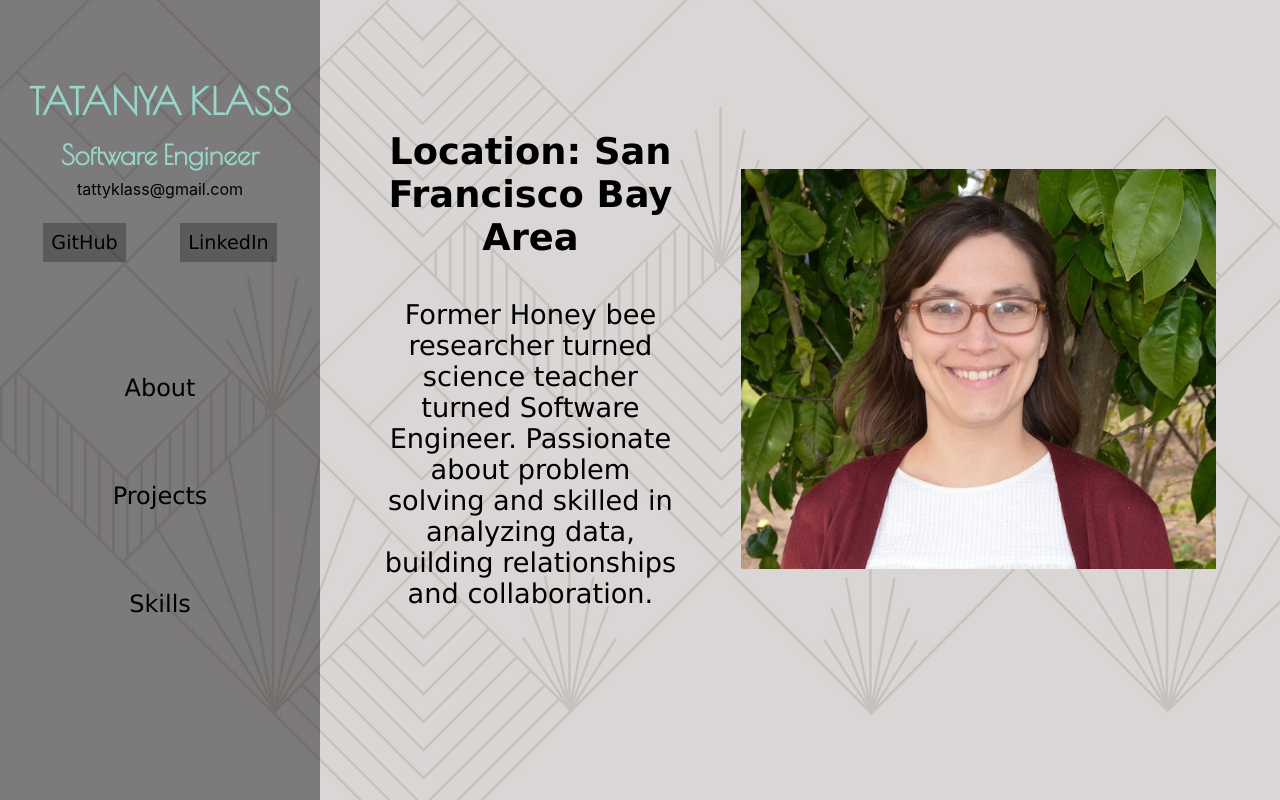
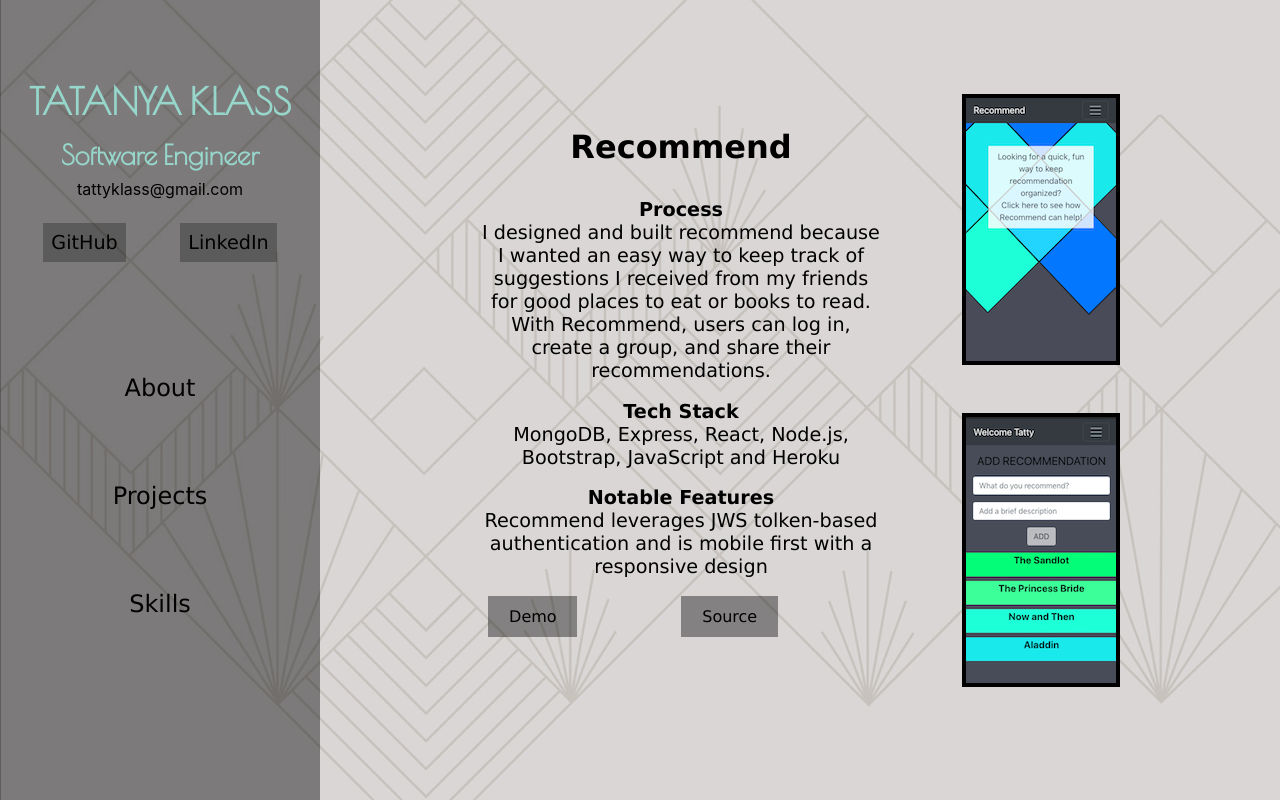
Before and after one commit to tatty-k/portfolio, a React (Create React App) app: page / in a window 1280 px wide. Shown: the top 800 px of the page. Built offline with nearby package versions, Linux system fonts and the light colour scheme.

Commit message:
fix typo and routing

```diff
--- a/package.json
+++ b/package.json
@@ -13,7 +13,6 @@
     "build": "react-scripts build",
     "test": "react-scripts test",
     "eject": "react-scripts eject",
-    "heroku-postbuild": "npm run build"
   },
   "eslintConfig": {
     "extends": "react-app"
--- a/src/App.js
+++ b/src/App.js
@@ -16,10 +16,10 @@ class App extends Component {
         <NavBar/>
         <Switch>
           <Route exact path='/' render= { () =>
+            <Projects/>
+          }/>
+          <Route exact path='/about' render= { () =>
             <About/>
-          }/>
-          <Route exact path='/projects' render= { () =>
-            <Projects/>
           }/>
           <Route exact path='/skills' render= { () =>
             <Skills/>
--- a/src/components/About/About.jsx
+++ b/src/components/About/About.jsx
@@ -9,7 +9,7 @@ const About = () => {
                 <div className="About-location">Location:  San Francisco Bay Area</div>
 
                 <div className="About-description">
-                Former Honey bee researcher turned science teacher turned
+                Former honey bee researcher turned science teacher turned
                 Software Engineer. Passionate about problem solving and
                 skilled in analyzing data, building relationships and
                 collaboration.
--- a/src/components/NavBar/NavBar.jsx
+++ b/src/components/NavBar/NavBar.jsx
@@ -18,8 +18,8 @@ const NavBar = () => {
                 </div>
 
                 <div className="NavBar-link-container">
-                    <Link className="NavBar-link" to={'/'}>About</Link>
-                    <Link className="NavBar-link" to={'/projects'}>Projects</Link>
+                    <Link className="NavBar-link" to={'/about'}>About</Link>
+                    <Link className="NavBar-link" to={'/'}>Projects</Link>
                     <Link className="NavBar-link" to={'/skills'}>Skills</Link>
                 </div>
             </div>
```
